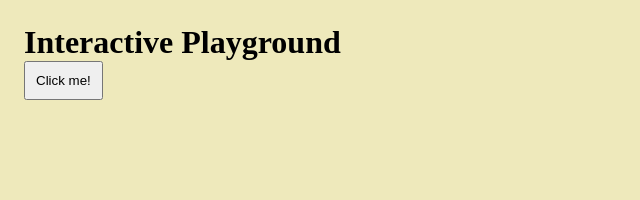
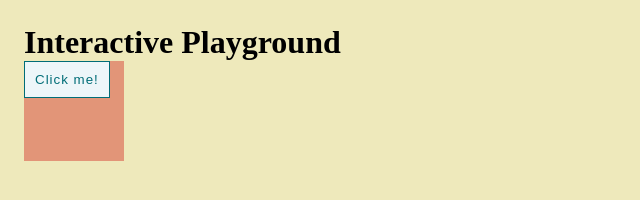
Before and after one commit to csarq/interactive-playground, a plain HTML site: page index.html in a window 1280 px wide. Shown: the whole page, without its empty margins (0-640 px from the left). Drawn offline with Linux system fonts and the light colour scheme.

Commit message:
apply styles to buttom and div

```diff
--- a/style.css
+++ b/style.css
@@ -10,6 +10,22 @@ body {
   background: #eee9bb;
 }
 
+.div1 {
+  height: 100px;
+  width: 100px;
+  background-color: #e29578;
+}
+
 .btn1 {
   padding: 10px;
+  color: #006d77;
+  background-color: #edf6f9;
+  border: 1px solid #006d77;
+  letter-spacing: 1px;
 }
+
+.btn1:hover {
+  cursor: pointer;
+  border: 1px solid black;
+  color: black;
+}
```
